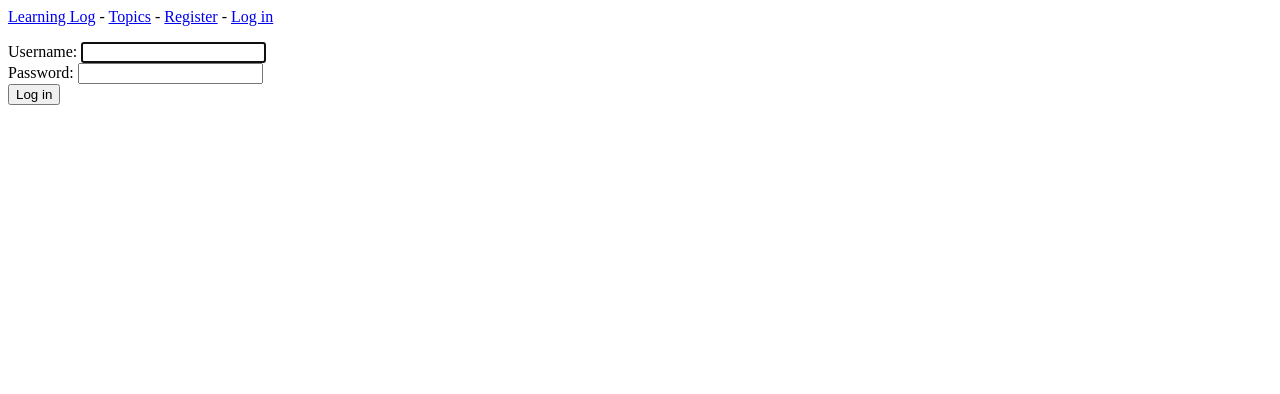
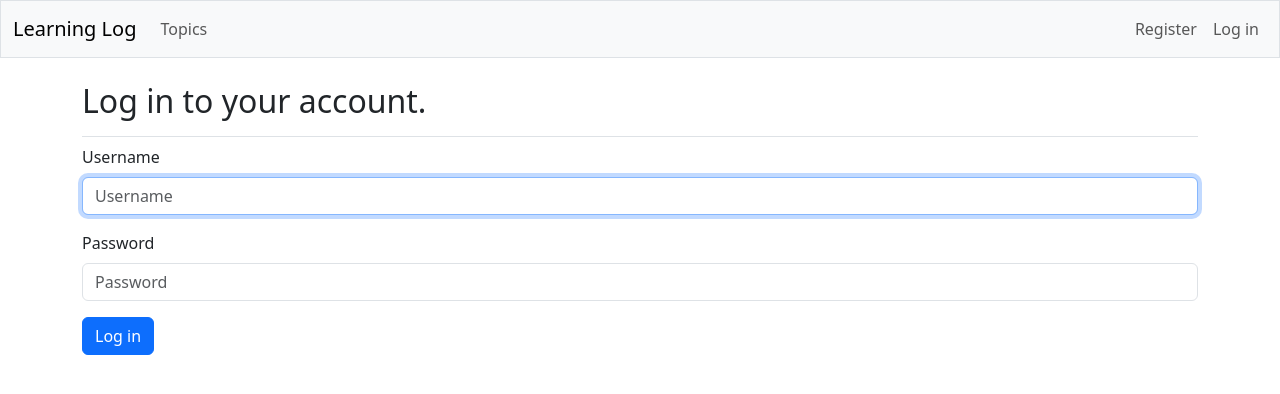
Before and after one commit to MustyMuffin/django_web_application_project, a Django app: page /accounts/login/ in a window 1280 px wide. Shown: the top 394 px of the page. Run offline with Django 5.2, Linux system fonts and the light colour scheme; some libraries are stand-ins or nearby versions.

Commit message:
Finished chapter 20
- Added bootstrap styling
- Reached end of project but may return to test or modify

```diff
--- a/accounts/templates/registration/login.html
+++ b/accounts/templates/registration/login.html
@@ -1,15 +1,16 @@
 {% extends 'learning_logs/base.html' %}
+{% load django_bootstrap5 %}
+
+{% block page_header %}
+  <h2>Log in to your account.</h2>
+{% endblock page_header %}
 
 {% block content %}
 
-  {% if form.errors %}
-    <p>Your username and password didn't match. Please try again.</p>
-  {% endif %}
-
   <form action="{% url 'accounts:login' %}" method='post'>
     {% csrf_token %}
-    {{ form.as_div }}
+    {% bootstrap_form form %}
+    {% bootstrap_button button_type="submit" content="Log in" %}
+  </form>
 
-    <button name="submit">Log in</button>
-  </form>
 {% endblock content %}
--- a/learning_logs/templates/learning_logs/base.html
+++ b/learning_logs/templates/learning_logs/base.html
@@ -1,20 +1,74 @@
-<p>
-  <a href="{% url 'learning_logs:index' %}">Learning Log</a> -
-  <a href="{% url 'learning_logs:topics' %}">Topics</a> -
-  {% if user.is_authenticated %}
-    Hello, {{ user.username }}.
-  {% else %}
-    <a href="{% url 'accounts:register' %}">Register</a> -
-    <a href="{% url 'accounts:login' %}">Log in</a>
-  {% endif %}
-</p>
+<!doctype html>
+<html lang="en">
+<head>
+  <meta charset="utf-8">
+  <meta name="viewport" content="width=device-width, initial-scale=1">
+  <title>Learning Log</title>
 
-{% block content %}{% endblock content %}
+  {% load django_bootstrap5 %}
+  {% bootstrap_css %}
+  {% bootstrap_javascript %}
 
-{% if user.is_authenticated %}
-  <hr />
-  <form action="{% url 'accounts:logout' %}" method='post'>
-    {% csrf_token %}
-    <button name='submit'>Log out</button>
-  </form>
-{% endif %}
+</head>
+<body>
+  <nav class="navbar navbar-expand-md navbar-light bg-light mb-4 border">
+    <div class="container-fluid">
+      <a class="navbar-brand" href="{% url 'learning_logs:index' %}">
+          Learning Log</a>
+
+      <button class="navbar-toggler" type="button" data-bs-toggle="collapse"
+        data-bs-target="#navbarCollapse" aria-controls="navbarCollapse"
+        aria-expanded="false" aria-label="Toggle navigation">
+        <span class="navbar-toggler-icon"></span>
+      </button>
+
+      <div class="collapse navbar-collapse" id="navbarCollapse">
+        <ul class="navbar-nav me-auto mb-2 mb-md-0">
+          <li class="nav-item">
+            <a class="nav-link" href="{% url 'learning_logs:topics' %}">
+              Topics</a></li>
+        </ul> <!-- End of links on left side of navbar -->
+
+        <!-- Account-related links -->
+        <ul class="navbar-nav ms-auto mb-2 mb-md-0">
+
+          {% if user.is_authenticated %}
+            <li class="nav-item">
+              <span class="navbar-text me-2">Hello, {{ user.username }}.
+                </span></li>
+          {% else %}
+            <li class="nav-item">
+              <a class="nav-link" href="{% url 'accounts:register' %}">
+                  Register</a></li>
+            <li class="nav-item">
+              <a class="nav-link" href="{% url 'accounts:login' %}">
+                  Log in</a></li>
+          {% endif %}
+
+        </ul> <!-- End of account-related links -->
+
+        {% if user.is_authenticated %}
+          <form action="{% url 'accounts:logout' %}" method='post'>
+            {% csrf_token %}
+            <button name='submit' class='btn btn-outline-secondary btn-sm'>
+              Log out</button>
+          </form>
+        {% endif %}
+
+      </div> <!-- Closes collapsible parts of navbar -->
+
+    </div> <!-- Closes navbar's container -->
+  </nav> <!-- End of navbar -->
+
+  <main class="container">
+    <div class="pb-2 mb-2 border-bottom">
+      {% block page_header %}{% endblock page_header %}
+    </div>
+
+    <div>
+      {% block content %}{% endblock content %}
+    </div>
+  </main>
+
+</body>
+</html>
--- a/ll_project/settings.py
+++ b/ll_project/settings.py
@@ -34,6 +34,9 @@ INSTALLED_APPS = [
     # My apps.
     'learning_logs',
     'accounts',
+
+    # Third party apps.
+    'django_bootstrap5',
 
     # Default django apps.
     'django.contrib.admin',
--- a/pyproject.toml
+++ b/pyproject.toml
@@ -5,5 +5,6 @@ description = "Add your description here"
 readme = "README.md"
 requires-python = ">=3.13"
 dependencies = [
+    "django-bootstrap5>=24.3",
     "django>=5.1.2",
 ]
```
Also changed, not shown: learning_logs/templates/learning_logs/index.html (+14 -4 lines), learning_logs/templates/learning_logs/topic.html (+19 -16 lines), learning_logs/templates/learning_logs/topics.html (+7 -4 lines), 2 other files.
